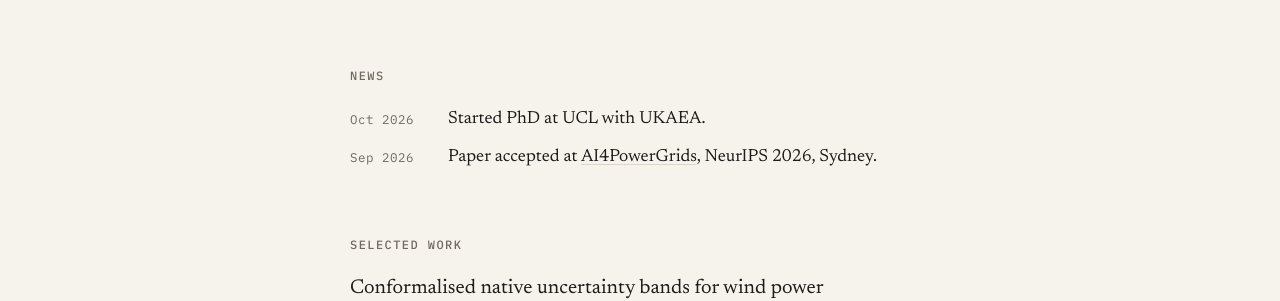
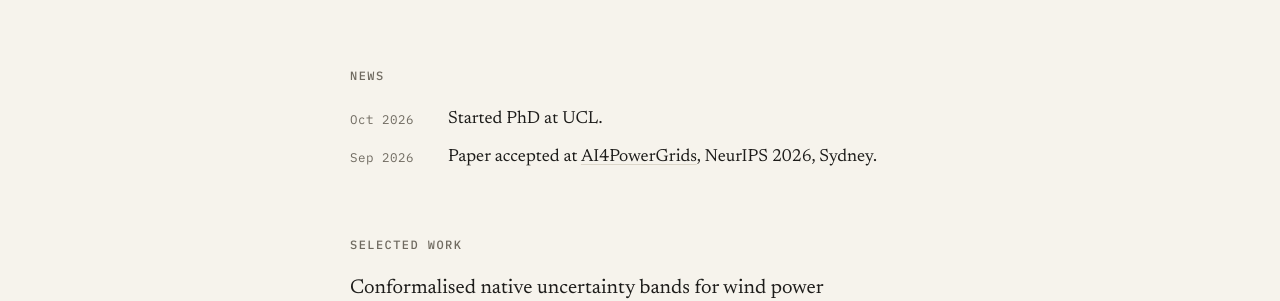
Before and after one commit to CSomers3/csomers3.github.io, a Jekyll site: the page index.html, which Jekyll copies as it is, in a window 1280 px wide. Shown: the part 519-820 px from the top of the page. Built offline with Jekyll 4.4.1, drawn with Linux system fonts in a browser that asks for light colours.

Commit message:
Update index.html

```diff
--- a/index.html
+++ b/index.html
@@ -140,7 +140,7 @@
 
   <h2>News</h2>
   <ul class="news">
-    <li><span class="mono">Oct 2026</span><span>Started PhD at UCL with UKAEA.</span></li>
+    <li><span class="mono">Oct 2026</span><span>Started PhD at UCL.</span></li>
     <li><span class="mono">Sep 2026</span><span>Paper accepted at <a href="https://ai4powergrids.github.io/">AI4PowerGrids</a>, NeurIPS 2026, Sydney.</span></li>
   </ul>
 
```
